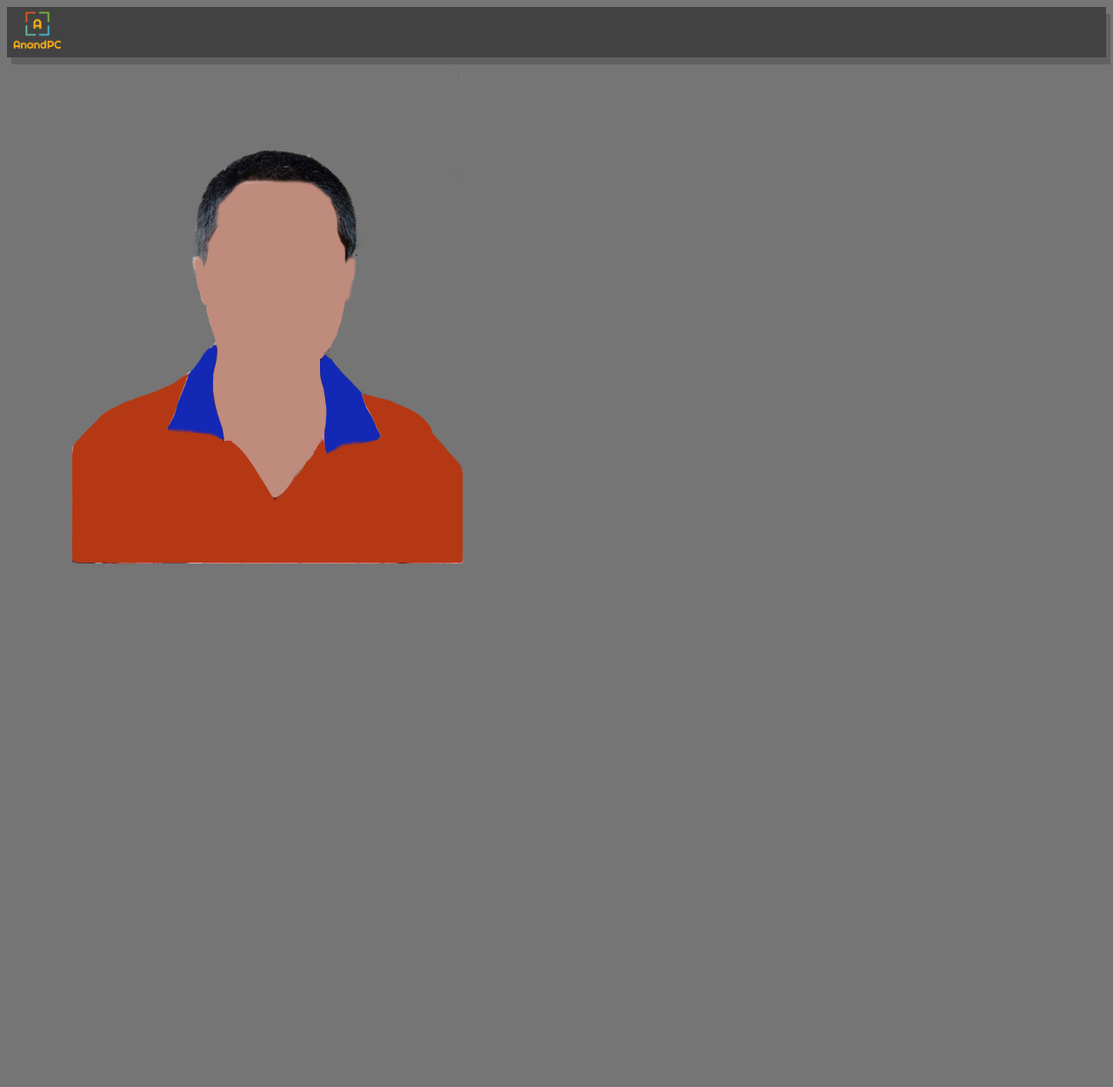
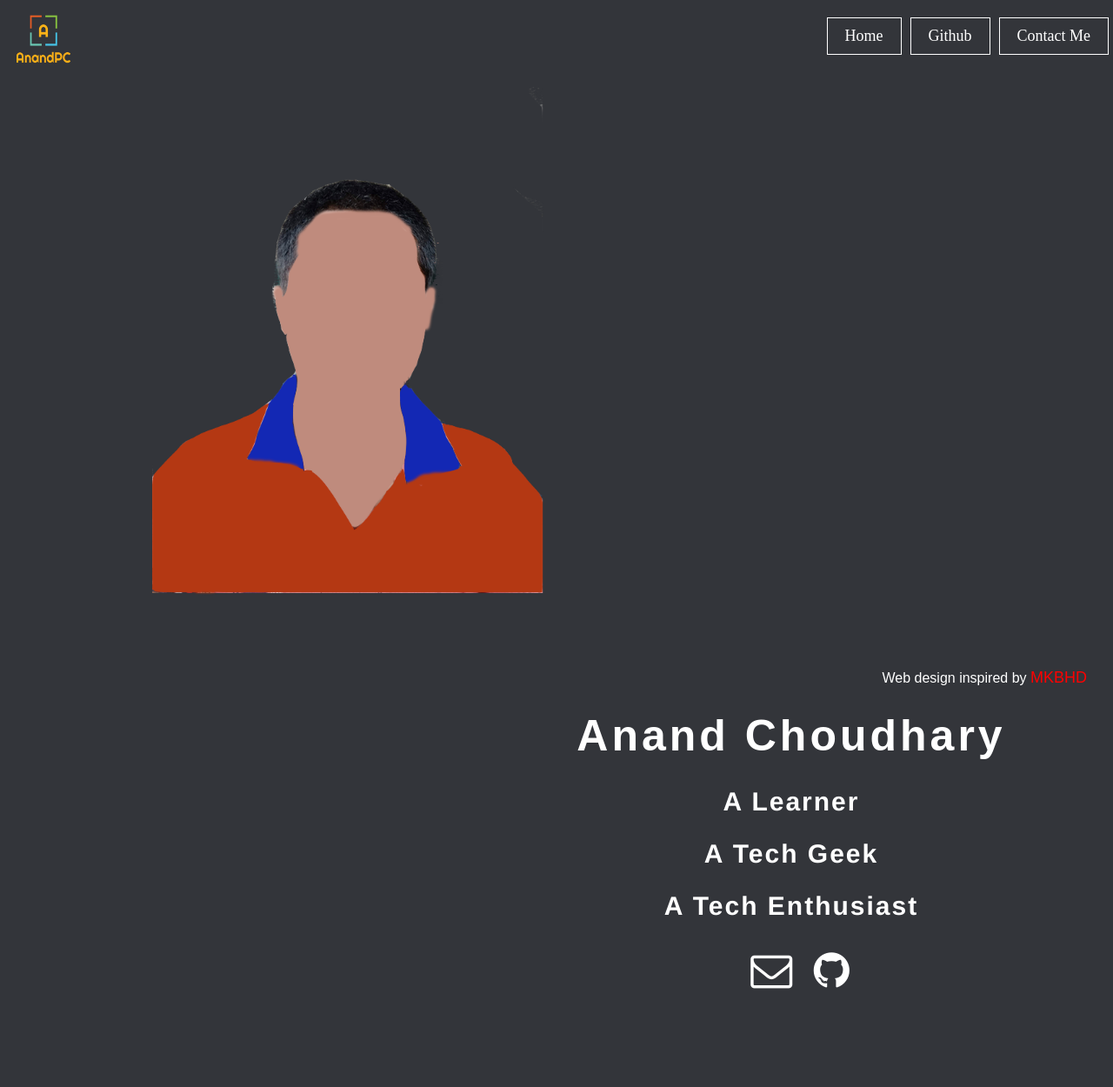
Before and after one commit to anandpc/anandpc.github.io, a plain HTML site: page index.html in a window 1280 px wide. Shown: the whole page at 87% size. Before the commit the page ends 800 px from the top, so only its background shows below. Drawn offline with Linux system fonts and the light colour scheme.

Commit message:
Css changes

```diff
--- a/index.html
+++ b/index.html
@@ -2,14 +2,38 @@
     <head>
         <link href="style.css" rel="stylesheet" />
         <meta name ="viewport" content="width=device-width, initial-scale=1"/>
-		<meta http-equiv="refresh" content="1">
+        <link rel="stylesheet" href="https://cdnjs.cloudflare.com/ajax/libs/font-awesome/4.7.0/css/font-awesome.min.css">
     </head>
 	<body>
-		<header>
-			<a href="https://anandpc.github.io"><img id="logo" src="res\logo.png"></a>
-		</header>
-		<div id="container">
-			<img src="res\MyCartoon.png">
-		</div>
+  		<header>
+        <img src="res\logo.png"></a>
+        <a href="https://anandpc.github.io">
+        <nav>
+        <ul>
+          <li><a href="#">Contact Me</a></li>
+          <li><a href="https://github.com/anandpc">Github</a></li>
+          <li><a href="https://anandpc.github.io">Home</a></li>
+        </ul>
+      </nav>
+  		</header>
+      <div class="clear-fix"></div>
+      <div class="container" id="cartoon">
+        <div class="clear-fix"></div>
+        <img id="cartoon" src="res\MyCartoon.png"></a>
+      </div>
+      <div class="clear-fix"></div>
+      <div class="container info-container">
+        <div id="info">
+          <h1 id="info-heading">Anand Choudhary</h1>
+          <h3 id="info-sub-heading">A Learner<br> A Tech Geek<br>A Tech Enthusiast</h3>
+          <a href="mailto:anandpc13@gmail.com"><i class="fa fa-envelope-o" style="font-size:48px;color:white;margin:20px"></i></a>
+          <a href="http://www.github.com/anandpc"><i class="fa fa-github" style="font-size:48px;color:white;"></i></a>
+      </div>
+      </div>
+      <div class="clear-fix"></div>
+      <footer class="container">
+        <div><p>Web design inspired by <a href="https://www.mkbhd.com"><span style="color:red">MKBHD</span></a></p></div>
+      </footer>
+
 	</body>
 </html>
--- a/style.css
+++ b/style.css
@@ -1,19 +1,81 @@
+/* Global CSS */
+*{
+	padding: 0px;
+	margin:0px;
+}
+.clear-fix{
+	overflow: auto;
+}
+body{
+	background: #33353A;
+}
+.container{
+	width:80%;
+	margin:auto;
+	font-size: 16px;
+	font-family: sans-serif;
+}
+a{
+	color:white;
+	text-decoration: none;
+	font-size: 18px;
+}
+/* mouse over link */
+a:hover {
+		text-decoration: underline;
+    color: red;
+}
+/* End of Global CSS */
+header img{
+	margin:10px;
+	height: 70px;
+	width: 80px;
+	float: left;
+}
+nav ul li{
+	display: block;
+	margin: 20px 5px;
+	padding: 10px 20px;
+	float: right;
+	border:1px solid white;
 
-body{
-	background-color:#757575;
 }
-header{
-	background-color:#424242;
-	box-shadow: 5px 8px #616161;
+#cartoon{
+	float: left;
+	width: 600px;
+	height: 600px;
+	margin-top: 50px;
 }
-footer{
-	color:#FAFAFA
+.info-container{
+	margin-top: 100px;
+	margin-right: 50px;
+	height: 500px;
+	width: 50%;
+	float: right;
+//	border: 1px solid white;
 }
-#logo{
-	max-height:70px;
-	max-width:70px;
+#info-heading{
+	font-size: 50px;
+	letter-spacing: 4px;
 }
-#container>img{
-	max-height:800px;
-	max-width:600px;
+#info-sub-heading{
+	letter-spacing: 2px;
+	margin-top: 30px;
+	font-size: 30px;
+	font-family: helvetica;
+	line-height: 2em;
 }
+#info{
+	position: relative;
+	text-align: center;
+	color:white;
+	padding-top: 80px;
+	line-height: 2.0em;
+}
+footer div p{
+	margin: 10px 30px;
+	position: absolute;
+	color:white;
+	bottom: 0px;
+	right: 0px;
+}
```
